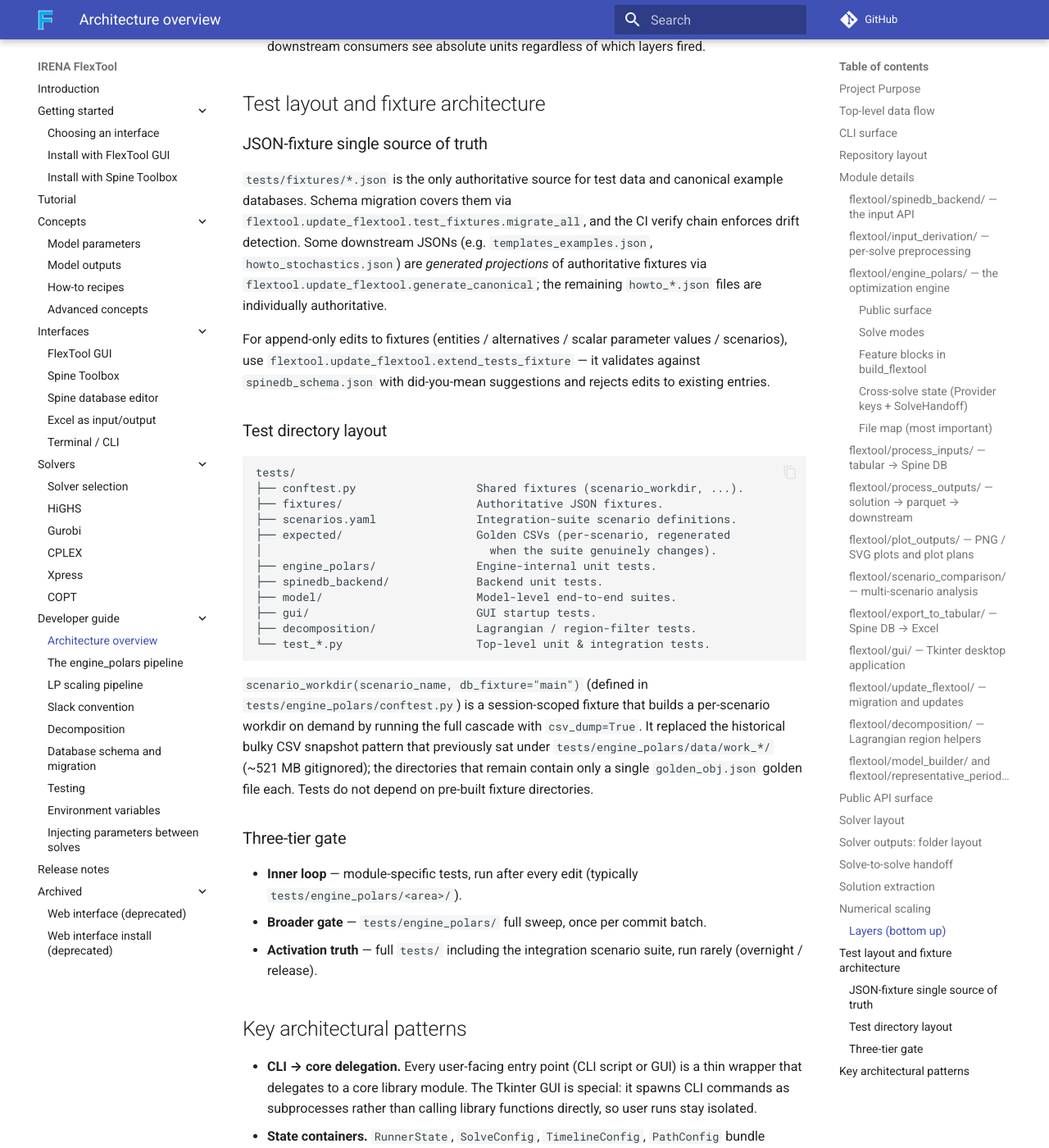
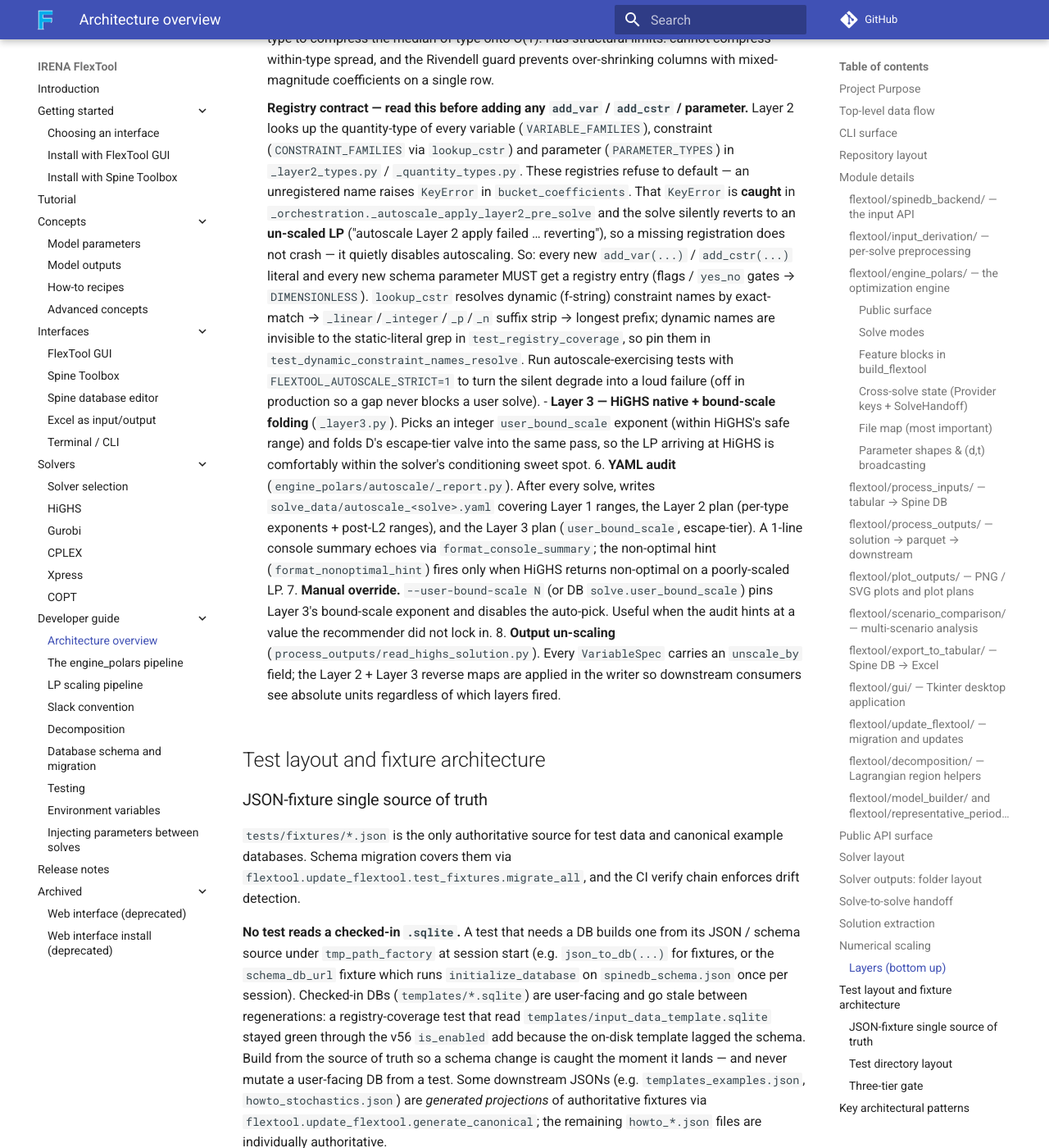
Before and after one commit to irena-flextool/flextool, an MkDocs documentation site: the page built from docs/dev/architecture.md, in a window 1280 px wide and 1400 px high, scrolled down 18206 px. Shown: the whole window at 82% size. Built offline with MkDocs 1.6.1 and Material for MkDocs 9.7.7, drawn with Linux system fonts in a browser that asks for light colours; comment, search, counter and statistics services are not loaded; some of the changed text lies outside the part shown.

Commit message:
docs: document autoscale-registry / param-shape / test-DB invariants; track CLAUDE.md
Capture the conventions that the recent ramp / is_enabled / p_slope
regressions exposed, where a dev or agent will find them before touching
the code:

- docs/dev/architecture.md (authoritative, with the why):
  * Numerical scaling → Layer 2: the registry contract — every add_var /
    add_cstr / parameter must be registered, a gap silently degrades to an
    un-scaled LP, FLEXTOOL_AUTOSCALE_STRICT=1 makes it loud, lookup_cstr
    dispatch for dynamic names. Also fixed a stale line (use_row_scaling
    was removed in v56; row scaling is the --scaling flag now).
  * New "Parameter shapes & (d,t) broadcasting" subsection: route through
    _param_shapes, never column-name axis detection (the cross-join
    blow-up); _param_shapes is the I/O contract, internal axes (roll) go
    in flextool_axis_contract.json.
  * JSON-fixture section: no test reads a checked-in .sqlite — build from
    JSON/schema under tmp_path (schema_db_url); template DBs go stale.
- CONTRIBUTING.md PR checklist: three actionable items pointing at the
  above.
- CLAUDE.md: rewritten as a thin entry point routing to architecture.md +
  CONTRIBUTING.md and surfacing the four invariants. Now tracked (was an
  untracked local copy pointing at the stub ARCHITECTURE.md and a
  checked-in-DB run command).

Co-Authored-By: Claude Opus 4.8 (1M context) <noreply@anthropic.com>

````diff
--- a/docs/dev/architecture.md
+++ b/docs/dev/architecture.md
@@ -340,6 +340,31 @@ _native_run_model.py              Per-solve run helper (cascade-internal)
 _output_writer.py                 Solution → output_parquet bridge
 ```
 
+#### Parameter shapes & `(d,t)` broadcasting
+
+`_param_shapes.py` is the authoritative resolver for how a DB-authored
+parameter maps onto the model axes. **Never detect a parameter's
+period / time axis by column name.** Spine writes a Map's index column
+under the author's `index_name`, defaulting to the silent `"x"` when
+unset — so a column-name check like `("t","time","step")` misclassifies
+a time series as a scalar and broadcasts it with a `how="cross"`
+Cartesian product against the full `(d,t)` grid. On long timelines that
+overflows polars' 2³² row index; on short ones it silently flattens the
+time variation via a downstream `unique([...])`. Both bit us (the
+`p_slope` blow-up). Route every param→`(d,t)` broadcast through
+`resolve_param_shape` (DB-metadata shape + value-domain probing) →
+`broadcast_to_period_time` (keeps the Param at its authored shape, no
+cross-product) → `promote_param_to_dt` (narrowing inner-join on the
+carried axis). A new parameter that needs this must be added to
+`PARAM_ALLOWED_SHAPES`.
+
+`_param_shapes` is the **I/O contract only** — it validates user-authored
+DB shapes and errors to the user on mismatch. Model-internal axes (e.g.
+the rolling-solve `roll` axis) are deliberately excluded; they are never
+DB-authored, never reach the resolver, and a stray one already fails
+loudly via `_UnrecognisedIndex`. Document such internal axes in
+`schemas/flextool_axis_contract.json`, not in the resolver's allow-lists.
+
 ### `flextool/process_inputs/` — tabular → Spine DB
 
 Reads tabular data and writes Spine DB. The output of this package is the
@@ -634,7 +659,8 @@ slack semantics.
 2. **Single-variable slack convention.** Every `vq_*` is a single
    non-negative variable, relative to its row-scaler where one applies.
    See [slack_convention.md](slack_convention.md).
-3. **Row scaling (opt-in, `solve.use_row_scaling`).** Node-balance and
+3. **Row scaling (opt-in, `--scaling` CLI flag / `FLEXTOOL_SCALING`).**
+   Node-balance and
    group-balance constraint rows get multiplied by
    `node_capacity_for_scaling` / `group_capacity_for_scaling` derived
    from connected-entity unitsizes; rounded to powers of 10 to preserve
@@ -657,6 +683,28 @@ slack semantics.
      limits: cannot compress within-type spread, and the Rivendell
      guard prevents over-shrinking columns with mixed-magnitude
      coefficients on a single row.
+
+     **Registry contract — read this before adding any `add_var` /
+     `add_cstr` / parameter.** Layer 2 looks up the quantity-type of every
+     variable (`VARIABLE_FAMILIES`), constraint (`CONSTRAINT_FAMILIES`
+     via `lookup_cstr`) and parameter (`PARAMETER_TYPES`) in
+     `_layer2_types.py` / `_quantity_types.py`. These registries refuse
+     to default — an unregistered name raises `KeyError` in
+     `bucket_coefficients`. That `KeyError` is **caught** in
+     `_orchestration._autoscale_apply_layer2_pre_solve` and the solve
+     silently reverts to an **un-scaled LP** ("autoscale Layer 2 apply
+     failed … reverting"), so a missing registration does not crash — it
+     quietly disables autoscaling. So: every new `add_var(...)` /
+     `add_cstr(...)` literal and every new schema parameter MUST get a
+     registry entry (flags / `yes_no` gates → `DIMENSIONLESS`).
+     `lookup_cstr` resolves dynamic (f-string) constraint names by
+     exact-match → `_linear`/`_integer`/`_p`/`_n` suffix strip → longest
+     prefix; dynamic names are invisible to the static-literal grep in
+     `test_registry_coverage`, so pin them in
+     `test_dynamic_constraint_names_resolve`. Run autoscale-exercising
+     tests with `FLEXTOOL_AUTOSCALE_STRICT=1` to turn the silent degrade
+     into a loud failure (off in production so a gap never blocks a user
+     solve).
    - **Layer 3 — HiGHS native + bound-scale folding** (`_layer3.py`).
      Picks an integer `user_bound_scale` exponent (within HiGHS's safe
      range) and folds D's escape-tier valve into the same pass, so the
@@ -685,7 +733,18 @@ slack semantics.
 `tests/fixtures/*.json` is the only authoritative source for test data and
 canonical example databases. Schema migration covers them via
 `flextool.update_flextool.test_fixtures.migrate_all`, and the CI verify
-chain enforces drift detection. Some downstream JSONs (e.g.
+chain enforces drift detection.
+
+**No test reads a checked-in `.sqlite`.** A test that needs a DB builds
+one from its JSON / schema source under `tmp_path_factory` at session
+start (e.g. `json_to_db(...)` for fixtures, or the `schema_db_url`
+fixture which runs `initialize_database` on `spinedb_schema.json` once
+per session). Checked-in DBs (`templates/*.sqlite`) are user-facing and
+go stale between regenerations: a registry-coverage test that read
+`templates/input_data_template.sqlite` stayed green through the v56
+`is_enabled` add because the on-disk template lagged the schema. Build
+from the source of truth so a schema change is caught the moment it
+lands — and never mutate a user-facing DB from a test. Some downstream JSONs (e.g.
 `templates_examples.json`, `howto_stochastics.json`) are *generated
 projections* of authoritative fixtures via
 `flextool.update_flextool.generate_canonical`; the remaining `howto_*.json`
````
Also changed, not shown: CLAUDE.md (added, +51 -0 lines), CONTRIBUTING.md (+3 -0 lines).
